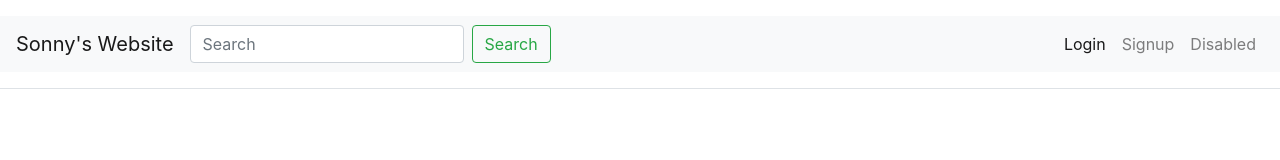
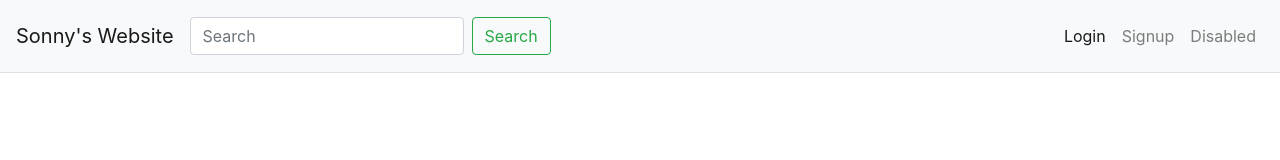
Before and after one commit to maquinde/project-sonny, a plain HTML site: page index.html in a window 1280 px wide. Drawn offline with nearby package versions, Linux system fonts and the light colour scheme.

Commit message:
added padding top/bottom to nav and fontawesome cdn

```diff
--- a/index.html
+++ b/index.html
@@ -7,11 +7,12 @@
         <meta name="description" content="">
         <meta name="viewport" content="width=device-width, initial-scale=1, shrink-to-fit=no">
         <link rel="stylesheet" href="https://stackpath.bootstrapcdn.com/bootstrap/4.4.1/css/bootstrap.min.css" integrity="sha384-Vkoo8x4CGsO3+Hhxv8T/Q5PaXtkKtu6ug5TOeNV6gBiFeWPGFN9MuhOf23Q9Ifjh" crossorigin="anonymous">
+        <link rel="stylesheet" href="https://use.fontawesome.com/releases/v5.11.2/css/all.css">
         <link rel="stylesheet" href="./styles/style.css">
     </head>
     <body>
-        <header class="border-bottom pb-3 pt-3">
-            <nav class="navbar navbar-expand-lg navbar-light bg-light">
+        <header class="border-bottom">
+            <nav class="navbar navbar-expand-lg navbar-light bg-light pb-3 pt-3"">
                 <a class="navbar-brand" href="#">Sonny's Website</a>
                 <button class="navbar-toggler" type="button" data-toggle="collapse" data-target="#navbarSupportedContent" aria-controls="navbarSupportedContent" aria-expanded="false" aria-label="Toggle navigation">
                   <span class="navbar-toggler-icon"></span>
```
